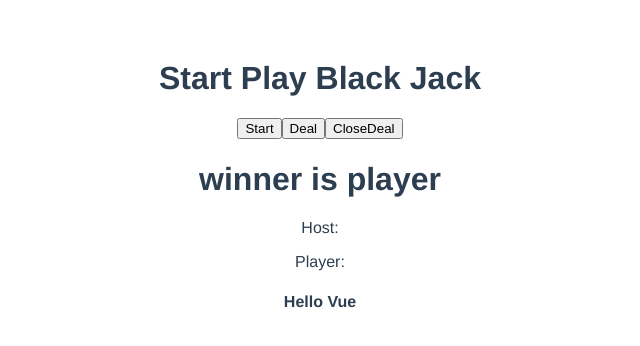
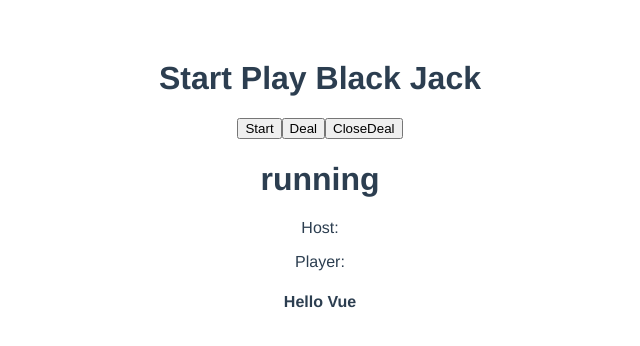
Before and after one commit to lets-play-code/blackjack-page, a Vue app: page / in a window 1280 px wide. Shown: the top 346 px of the page, without its empty margins (320-960 px from the left). Built offline with nearby package versions, Linux system fonts and the light colour scheme; what vue-resource would draw is missing.

Commit message:
fix status display error

```diff
--- a/src/components/Game.vue
+++ b/src/components/Game.vue
@@ -4,7 +4,11 @@
         <button v-on:click='getCards'>Start</button>
         <button v-on:click='deal'>Deal</button>
         <button v-on:click='closeDeal'>CloseDeal</button>
-        <h1 v-if="this.game">  winner is {{ this.game.host.winner ? 'host' : 'player'}}</h1>
+        <h1 id="gameResult" >
+            <div v-if="this.game.host.winner || this.game.player.winner "> winner is {{ this.game.host.winner ? 'host' : 'player'}}</div>
+            <div v-else>running</div>
+        </h1>
+
         <div id="host">
         <p>Host: </p>
         <p><Card v-for="card in game.host.cards" :key='card' :code='card'/></p>
```
Also changed, not shown: 2 other files (tests, documents, lock files or other folders).
